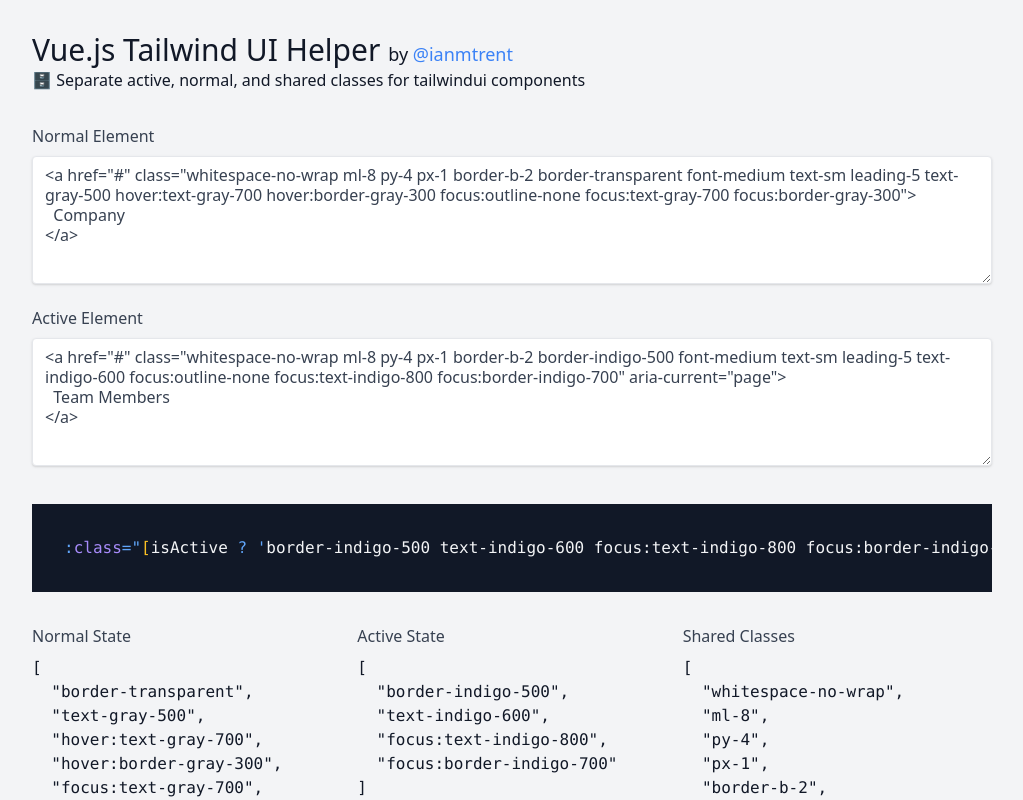
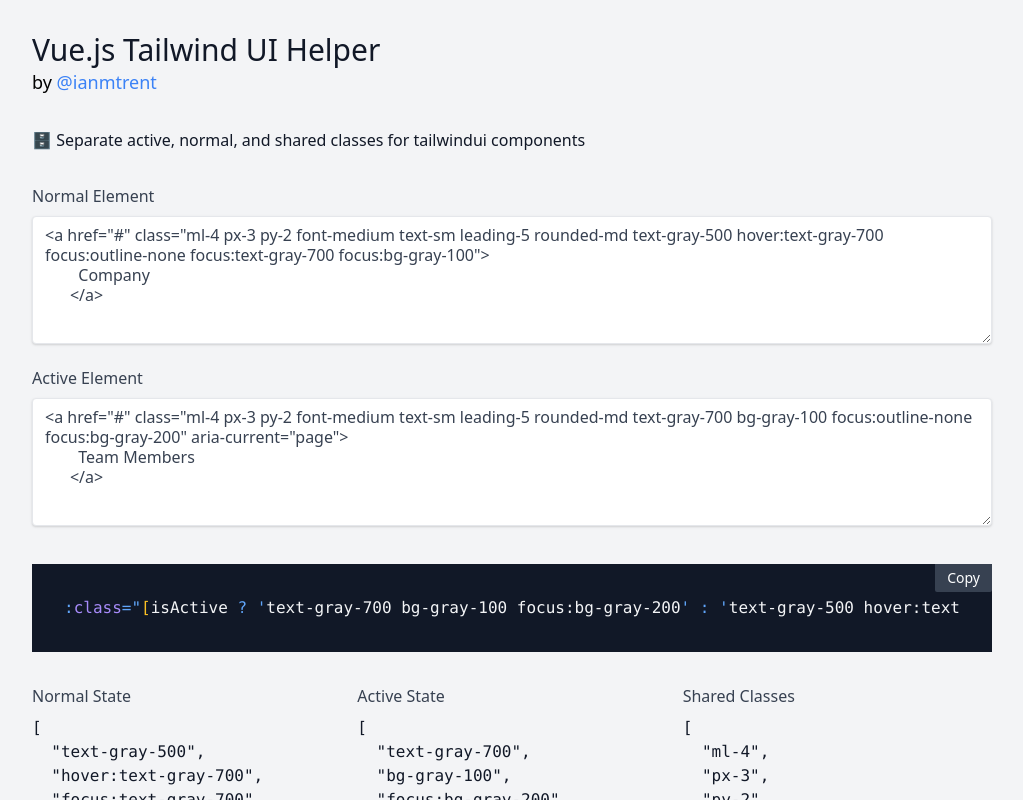
Before and after one commit to imtrent/vue-tailwindui-helper, a React (Create React App) app: page / in a window 1280 px wide. Shown: the top 800 px of the page, without its empty margins (128-1151 px from the left). Built offline with nearby package versions, Linux system fonts and the light colour scheme.

Commit message:
Added copy button to generated class binding

```diff
--- a/src/App.js
+++ b/src/App.js
@@ -1,18 +1,29 @@
-import React, { useState, useMemo, useCallback } from 'react';
+import React, { useState, useMemo, useCallback, useRef } from 'react';
+
+function copyToClipBoard(elemText) {
+	const fakeTextarea = document.createElement('input');
+	document.body.appendChild(fakeTextarea);
+	fakeTextarea.setAttribute('value', elemText);
+	fakeTextarea.select();
+	document.execCommand('copy');
+	document.body.removeChild(fakeTextarea);
+}
 
 function App() {
 	const [
 		normalSnippet,
 		setNormalSnippet
-	] = useState(`<a href="#" class="whitespace-no-wrap ml-8 py-4 px-1 border-b-2 border-transparent font-medium text-sm leading-5 text-gray-500 hover:text-gray-700 hover:border-gray-300 focus:outline-none focus:text-gray-700 focus:border-gray-300">
+	] = useState(`<a href="#" class="ml-4 px-3 py-2 font-medium text-sm leading-5 rounded-md text-gray-500 hover:text-gray-700 focus:outline-none focus:text-gray-700 focus:bg-gray-100">
         Company
       </a>`);
 	const [
 		activeSnippet,
 		setActiveSnippet
-	] = useState(`<a href="#" class="whitespace-no-wrap ml-8 py-4 px-1 border-b-2 border-indigo-500 font-medium text-sm leading-5 text-indigo-600 focus:outline-none focus:text-indigo-800 focus:border-indigo-700" aria-current="page">
+	] = useState(`<a href="#" class="ml-4 px-3 py-2 font-medium text-sm leading-5 rounded-md text-gray-700 bg-gray-100 focus:outline-none focus:bg-gray-200" aria-current="page">
         Team Members
 	  </a>`);
+
+	const codeEl = useRef(null);
 
 	const computeClasses = useCallback((normalSnippet, activeSnippet) => {
 		let regex = 'class="(.*?)"';
@@ -56,15 +67,13 @@
 	return (
 		<div className="max-w-5xl mx-auto my-8 px-8">
 			<div className="mb-8">
-				<h1 className="text-3xl text-gray-900">
-					Vue.js Tailwind UI Helper{' '}
-					<span className="text-lg">
+				<h1 className="text-2xl lg:text-3xl text-gray-900">Vue.js Tailwind UI Helper </h1>
+				<p className="mb-8 text-lg">
 					by{' '}
 					<a href="https://iantrent.com/" className="text-blue-500">
 						@ianmtrent
 					</a>
-					</span>
-				</h1>
+				</p>
 				<p className="mb-4 text-gray-900">
 					<span role="img">🗄</span> Separate active, normal, and shared classes for tailwindui components
 				</p>
@@ -89,9 +98,15 @@
 				id="active"
 				name="active"
 			></textarea>
-			<div className="bg-gray-900 mb-8">
-				<pre className="overflow-auto py-8 px-8">
-					<code>
+			<div className="relative bg-gray-900 mb-8">
+				<div
+					className="absolute top-0 right-0 rounded-b-sm px-3 py-1 text-sm bg-gray-700 text-white cursor-pointer hover:bg-gray-600 transition ease-linear duration-200"
+					onClick={() => copyToClipBoard(codeEl.current.innerText)}
+				>
+					Copy
+				</div>
+				<pre className="overflow-auto py-8 mx-8">
+					<code ref={codeEl}>
 						<span className="text-blue-400">:</span>
 						<span className="text-purple-400">class</span>
 						<span className="text-blue-400">="</span>
```
Lines whose indentation alone changed are shown as unchanged.
